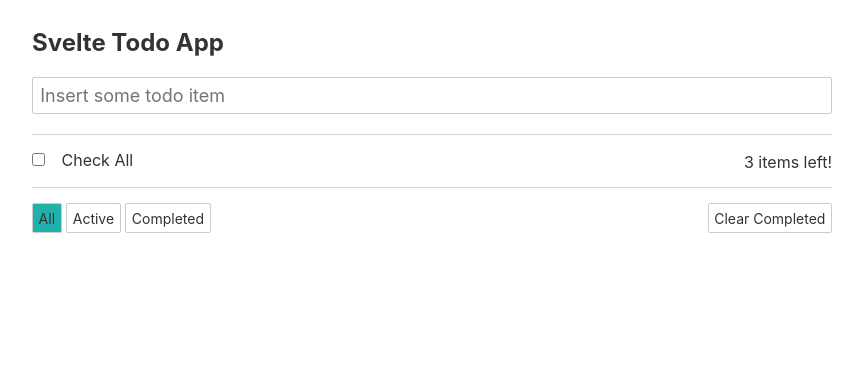
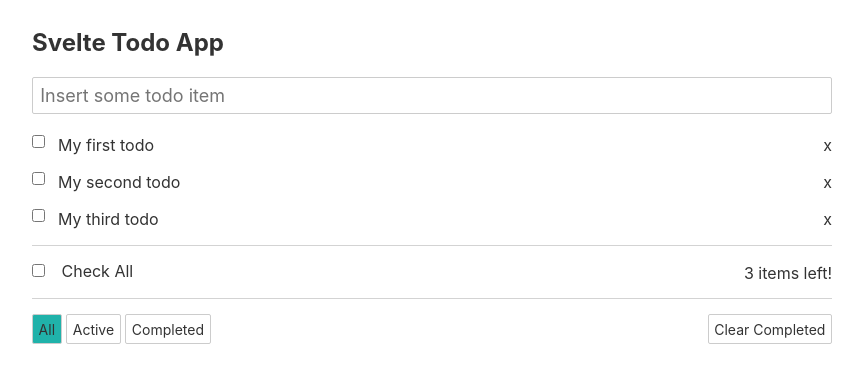
Before and after one commit to tair0ne1/svelte-todo, a Svelte app: page / in a window 1280 px wide. Shown: the top 382 px of the page, without its empty margins (208-1071 px from the left). Built offline with nearby package versions, Linux system fonts and the light colour scheme.

Commit message:
Implementação do componente de exibição de todo

```diff
--- a/src/todo/TodoItem.svelte
+++ b/src/todo/TodoItem.svelte
@@ -0,0 +1,66 @@
+<script>
+    import { createEventDispatcher } from 'svelte';
+    import { fly } from 'svelte/transition';
+
+    export let id;
+    export let title;
+    export let completed;
+
+    const dispatch = createEventDispatcher();
+
+    function removeTodo() {
+        dispatch('removeTodo', {
+            id: id,
+        });
+    }
+
+    function toggleComplete() {
+        dispatch('toggleComplete', {
+            id: id,
+        });
+    }
+</script>
+
+<style>
+    .todo-item {
+        margin-bottom: 15px;
+        display: flex;
+        align-items: center;
+        justify-content: space-between;
+        animation-duration: 0.3s;
+    }
+    .remove-item {
+        cursor: pointer;
+        margin-left: 15px;
+    }
+    .remove-item:hover {
+        color: lightseagreen;
+    }
+    .todo-item-left {
+        display: flex;
+        align-items: center;
+    }
+    .todo-item-label {
+        border: 1px solid white;
+        margin-left: 12px;
+    }
+    .completed {
+        text-decoration: line-through;
+        color: grey;
+    }
+</style>
+
+<div class="todo-item">
+    <div class="todo-item-left" transition:fly="{{ y:20, duration:300}}">
+        <input type="checkbox"
+            bind:checked={completed}
+            on:change={toggleComplete}
+        >
+        <div class="todo-item-label" class:completed={completed}>
+            {title}
+        </div>
+    </div>
+    <div class="remove-item" on:click={removeTodo}>
+        x
+    </div>
+</div>
```
